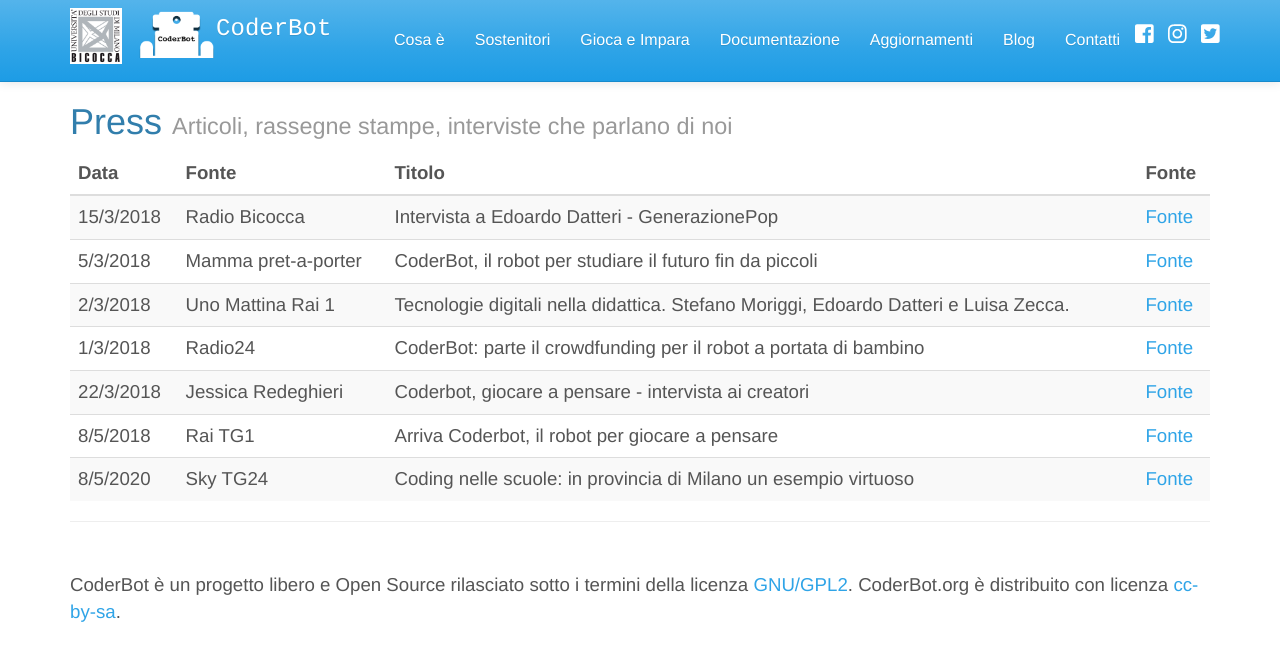
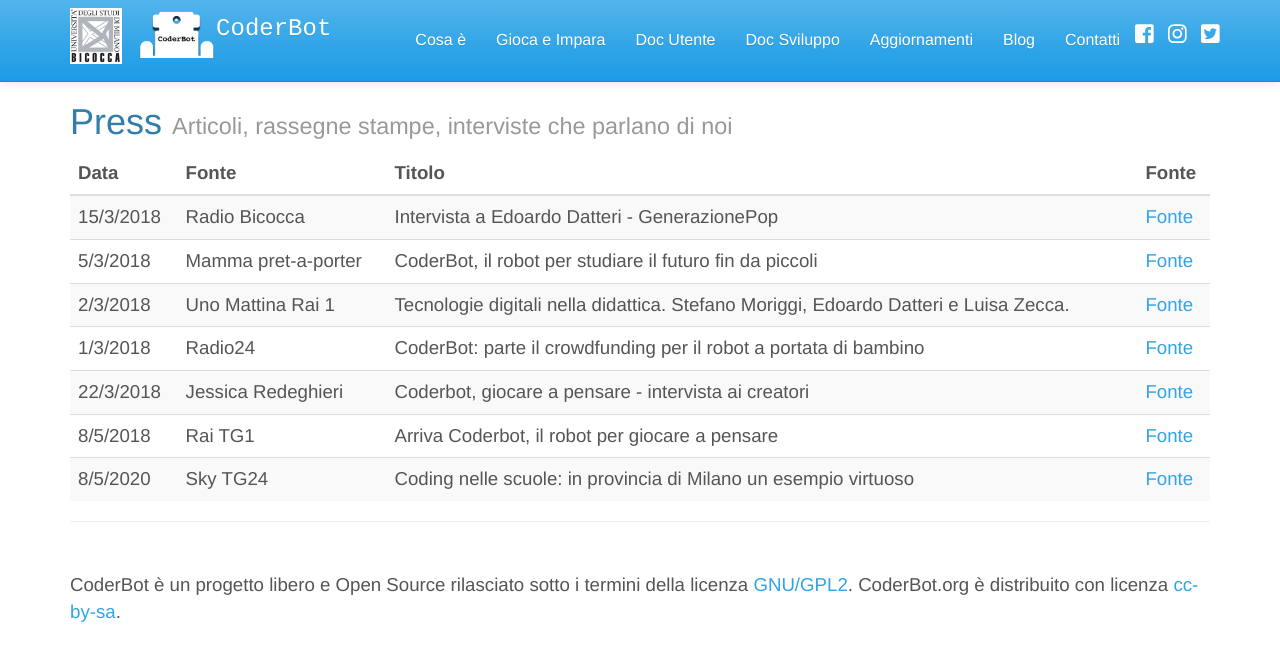
Before and after one commit to CoderBotOrg/website, a Jekyll site: the page built from it/press.html, in a window 1280 px wide. Shown: the top 661 px of the page. Built offline with Jekyll 4.4.1, drawn with Linux system fonts in a browser that asks for light colours; nearby versions of some CDN libraries.

Commit message:
Update header.html

```diff
--- a/_includes/it/header.html
+++ b/_includes/it/header.html
@@ -34,13 +34,13 @@
             <a href="{{ site.baseurl }}/it/about.html">Cosa è</a>
           </li>
           <li>
-            <a href="{{ site.baseurl }}/it/supporters.html">Sostenitori</a>
-          </li>
-          <li>
             <a href="{{ site.baseurl }}/it/projects.html">Gioca e Impara</a>
           </li>
           <li>
-            <a href="///docs.coderbot.org">Documentazione</a>
+            <a href="///docs.coderbot.org">Doc Utente</a>
+          </li>
+          <li>
+            <a href="///dev.coderbot.org">Doc Sviluppo</a>
           </li>
           <li>
             <a href="///repo.coderbot.org">Aggiornamenti</a>
```
